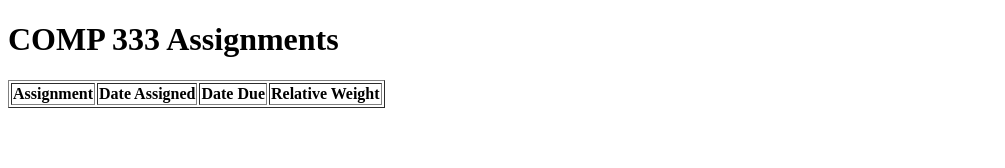
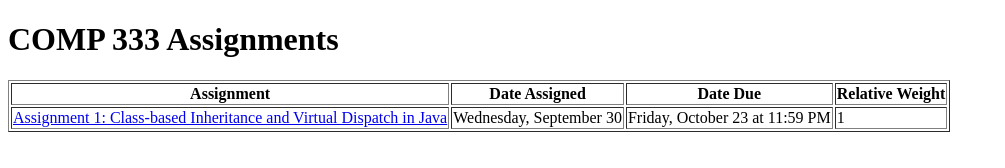
Before and after one commit to kyledewey/comp333-fall26, a plain HTML site: page assignments/index.html in a window 1280 px wide. Shown: the whole page, without its empty margins (0-1005 px from the left). Drawn offline with Linux system fonts and the light colour scheme.

Commit message:
first assignment up

```diff
--- a/assignments/index.html
+++ b/assignments/index.html
@@ -16,12 +16,12 @@
         <th>Date Due</th>
         <th>Relative Weight</th>
       </tr>
-      <!-- <tr> -->
-      <!--   <td><a href="assign_1">Assignment 1: Class-based Inheritance and Virtual Dispatch in Java</a></td> -->
-      <!--   <td>Monday, February 23</td> -->
-      <!--   <td>Friday, March 13</b> at 11:59 PM</b></td> -->
-      <!--   <td>1</td> -->
-      <!-- </tr> -->
+      <tr>
+        <td><a href="assign_1">Assignment 1: Class-based Inheritance and Virtual Dispatch in Java</a></td>
+        <td>Wednesday, September 30</td>
+        <td>Friday, October 23</b> at 11:59 PM</b></td>
+        <td>1</td>
+      </tr>
       <!-- <\!-- <tr> -\-> -->
       <!-- <\!--   <td><a href="assign_2">Assignment 2: Prototype-based Inheritance and Higher-Order Functions in JavaScript</a></td> -\-> -->
       <!-- <\!--   <td>Wednesday, December 3</td> -\-> -->
```
Also changed, not shown: assignments/assign_1/index.html (+1 -1 lines).
